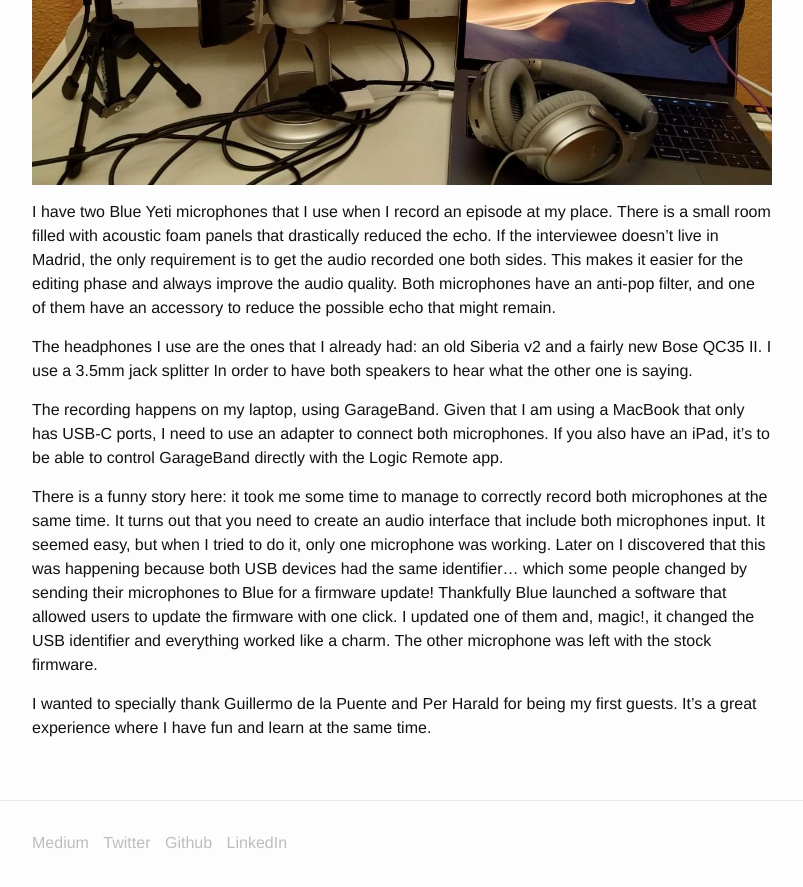
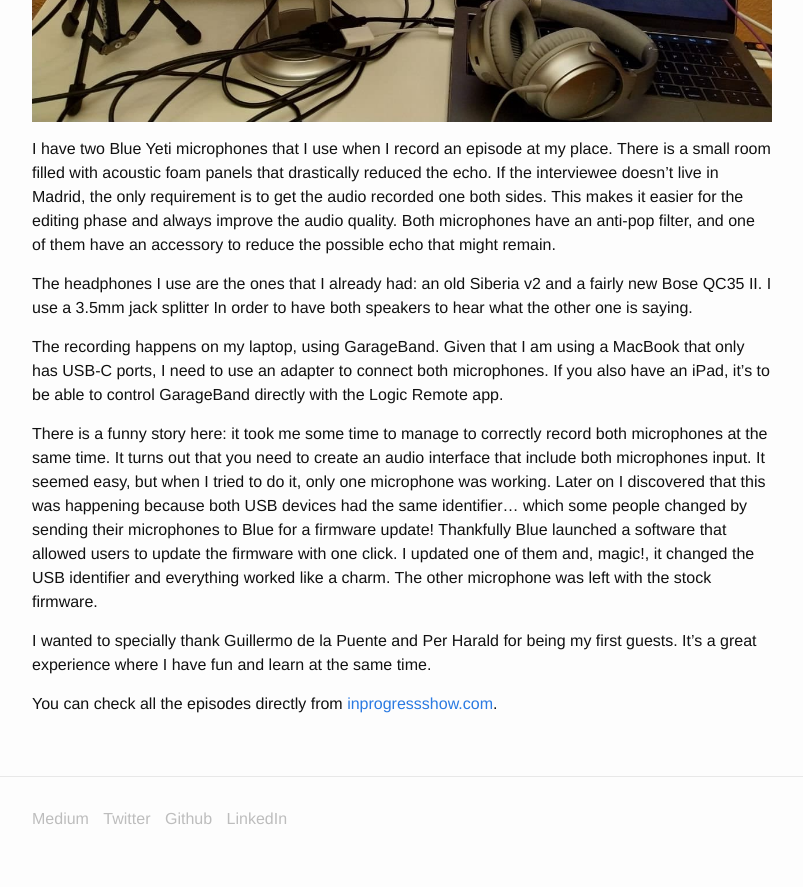
Before and after one commit to fjaguero/site, a Jekyll site: the page built from _posts/2019-07-27-launching-the-in-progress-show-podcast.markdown, in a window 1280 px wide and 900 px high, scrolled down 1766 px. Shown: the top 887 px of the window, without its empty margins (238-1041 px from the left). Built offline with Jekyll 4.4.1, drawn with Linux system fonts in a browser that asks for light colours; some web fonts are replaced.

Commit message:
Updated Launching The In Progress Show Podcast

```diff
--- a/_posts/2019-07-27-launching-the-in-progress-show-podcast.markdown
+++ b/_posts/2019-07-27-launching-the-in-progress-show-podcast.markdown
@@ -53,3 +51,5 @@ The recording happens on my laptop, using GarageBand. Given that I am using a Ma
 There is a funny story here: it took me some time to manage to correctly record both microphones at the same time. It turns out that you need to create an audio interface that include both microphones input. It seemed easy, but when I tried to do it, only one microphone was working. Later on I discovered that this was happening because both USB devices had the same identifier... which some people changed by sending their microphones to Blue for a firmware update! Thankfully Blue launched a software that allowed users to update the firmware with one click. I updated one of them and, magic!, it changed the USB identifier and everything worked like a charm. The other microphone was left with the stock firmware.
 
 I wanted to specially thank Guillermo de la Puente and Per Harald for being my first guests. It’s a great experience where I have fun and learn at the same time.
+
+You can check all the episodes directly from [inprogressshow.com](http://inprogressshow.com/).
```
Also changed, not shown: other parts of _posts/2019-07-27-launching-the-in-progress-show-podcast.markdown (+0 -2 lines).
